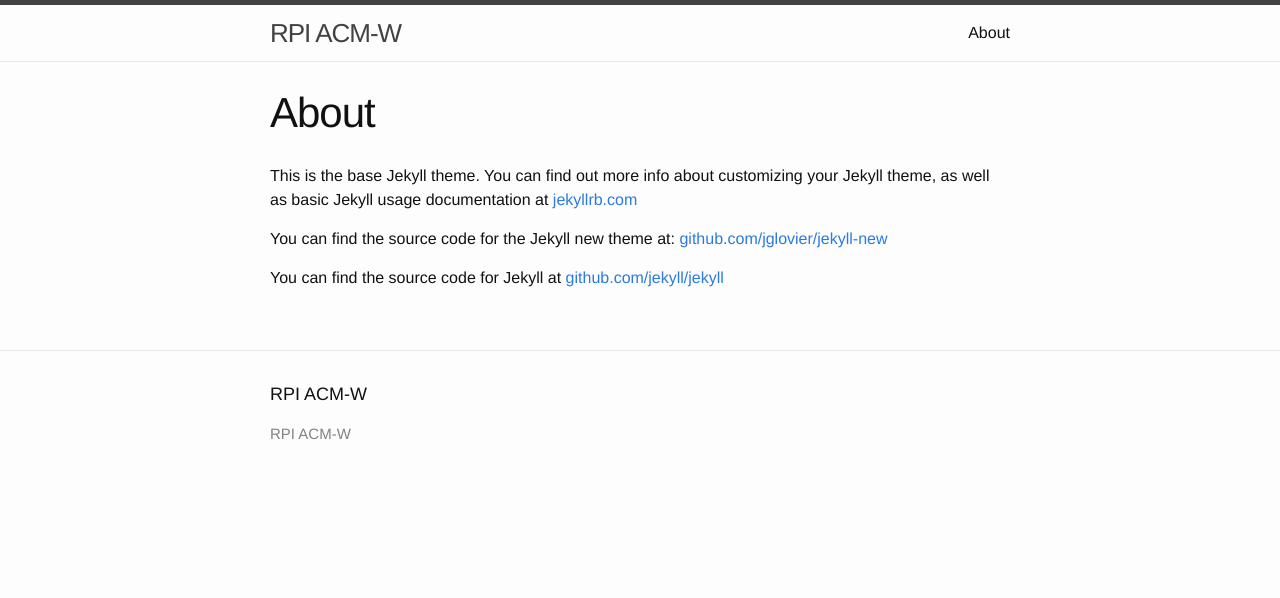
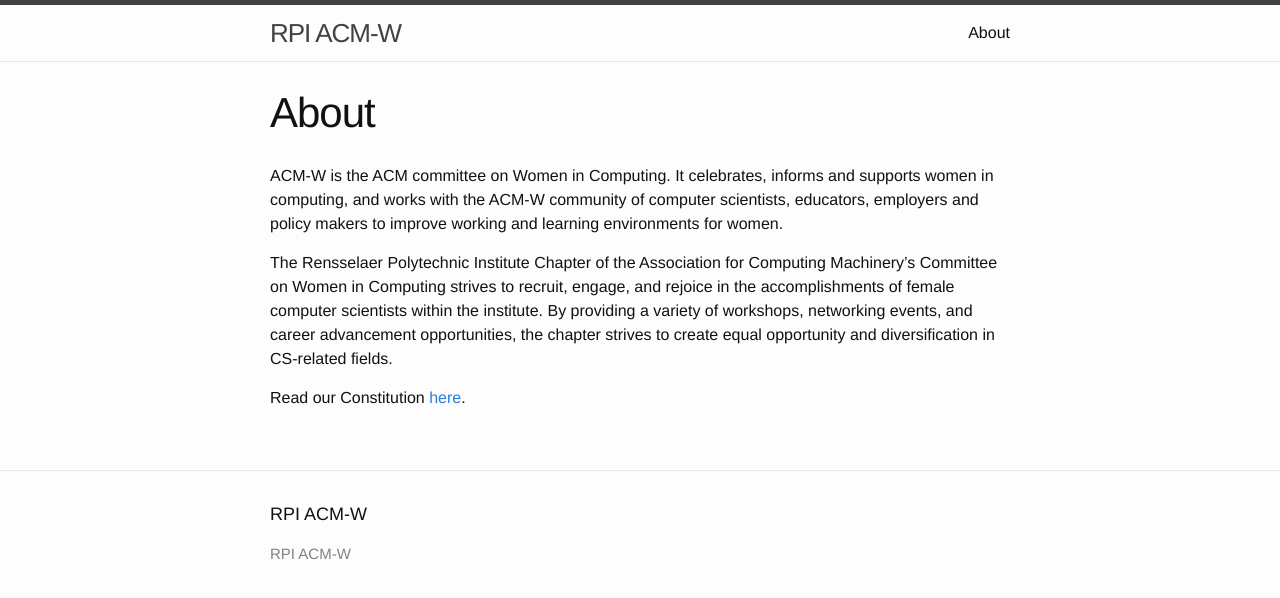
Before and after one commit to RPI-ACM-W/rpi-acm-w.github.io, a Jekyll site: the page built from about.md, in a window 1280 px wide. Shown: the top 598 px of the page. Built offline with Jekyll 4.4.1, drawn with Linux system fonts in a browser that asks for light colours; Markdown is read by kramdown in place of the engine named in the settings.

Commit message:
updated about page

```diff
--- a/about.md
+++ b/about.md
@@ -4,8 +4,10 @@
 permalink: /about/
 ---
 
-This is the base Jekyll theme. You can find out more info about customizing your Jekyll theme, as well as basic Jekyll usage documentation at [jekyllrb.com](http://jekyllrb.com/)
+ACM-W is the ACM committee on Women in Computing.
+It celebrates, informs and supports women in computing, and works with the ACM-W community of computer scientists, educators, employers and policy makers to improve working and learning environments for women.
 
-You can find the source code for the Jekyll new theme at: [github.com/jglovier/jekyll-new](https://github.com/jglovier/jekyll-new)
+The Rensselaer Polytechnic Institute Chapter of the Association for Computing Machinery’s Committee on Women in Computing strives to recruit, engage, and rejoice in the accomplishments of female computer scientists within the institute.
+By providing a variety of workshops, networking events, and career advancement opportunities, the chapter strives to create equal opportunity and diversification in CS-related fields.
 
-You can find the source code for Jekyll at [github.com/jekyll/jekyll](https://github.com/jekyll/jekyll)
+Read our Constitution [here](https://docs.google.com/document/d/1gXkmxOaFf0FrtuAgaFdubyt46g6ndx7xf6vzF4TD5Qg/pub).
```
